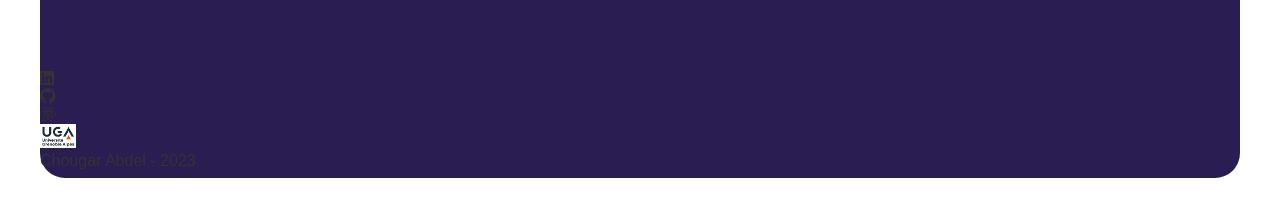
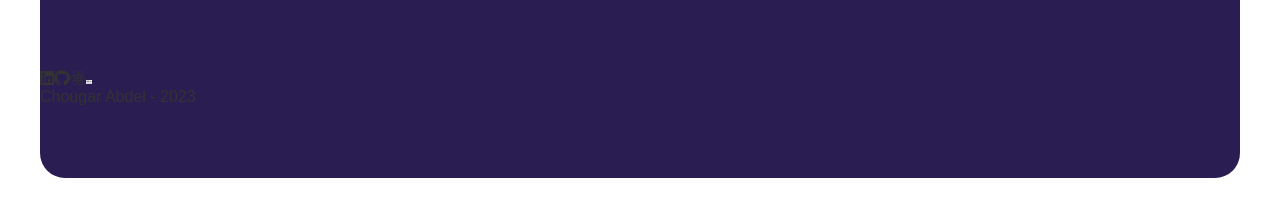
Before and after one commit to CY-Abdel/mon-cv-react, a React (Create React App) app: page / in a window 1280 px wide. Shown: the part 598-797 px from the top of the page. Built offline with nearby package versions, Linux system fonts and the light colour scheme; a web font is replaced by a local one.

Commit message:
scss sidebar grid2 navigation

```diff
--- a/src/styles/components/_navigation.scss
+++ b/src/styles/components/_navigation.scss
@@ -40,8 +40,6 @@
             }
         }
     }
-}
-
     .navigation {
         grid-area: 2;
         padding: 2rem 1rem;
@@ -69,12 +67,24 @@
                     position: absolute;
                     font-size: 0.95rem;
                     transform: translateY(3px);
-                transition: .2s ease;
+                    transition: 0.2s ease;
                 }
                 span {
-                margin-left: 2.7rem  ;
+                    margin-left: 2.7rem;
+                }
+            }
         }
     }
 }
 
+.socialNetwork {
+    grid-area: 3;
+
+    ul {
+        display: flex;
+        width: 264px;
+        padding: 0.14px;
+        justify-content: space-between;
+
     }
+}
```
Also changed, not shown: src/styles/styles.scss (line endings or trailing spaces). Lines whose indentation alone changed are shown as unchanged.
